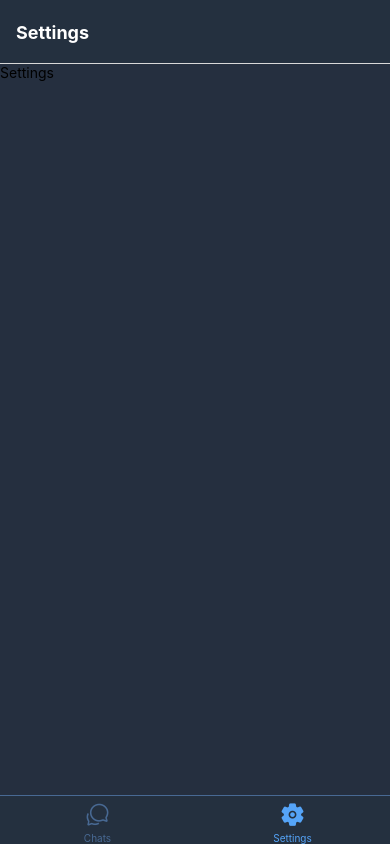
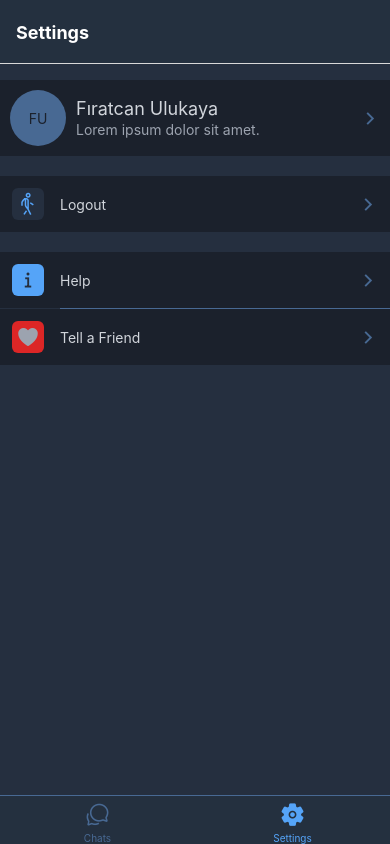
Before and after one commit to ACECLEZ/privatePWC, a React Native app: screen /Settings in a window 390 px wide. Built offline with nearby package versions, Linux system fonts and the light colour scheme.

Commit message:
create settings scree

```diff
--- a/components/ContactRow.jsx
+++ b/components/ContactRow.jsx
@@ -3,11 +3,9 @@ import {Ionicons} from "@expo/vector-icons";
 import {colors} from "../config/constants";
 import React from "react";
 
-const ContactRow = ({name, subtitle, onPress}) => {
+const ContactRow = ({name, subtitle, onPress, style}) => {
     return (
-        <TouchableOpacity onPress={onPress}>
-            <View style={styles.row}>
-
+        <TouchableOpacity style={[styles.row, style]} onPress={onPress}>
             <View style={styles.avatar}>
                 <Text
                     style={styles.avatarLabel}>{name.split(' ').reduce((prev, current) => `${prev}${current[0]}`, '')}</Text>
@@ -18,7 +16,6 @@ const ContactRow = ({name, subtitle, onPress}) => {
                 <Text style={styles.subtitle}>{subtitle}</Text>
             </View>
             <Ionicons name="chevron-forward-outline" size={20} color={colors.secondaryColorAlt}/>
-            </View>
         </TouchableOpacity>
     )
 }
@@ -27,10 +24,6 @@ const styles = StyleSheet.create({
     row: {
         paddingHorizontal: 10,
         paddingVertical: 10,
-        borderStyle: 'solid',
-        borderBottomWidth: 1,
-        borderColor: colors.secondaryColorAlt,
-        marginBottom: 10,
         flexDirection: 'row',
         alignItems: 'center',
     },
@@ -39,12 +32,12 @@ const styles = StyleSheet.create({
     },
     name: {
         fontSize: 18,
-        color: '#D1D5DB'
+        color: colors.primaryTextColor
     },
     subtitle: {
         marginTop: 2,
         fontSize: 14,
-        color: '#9CA3AF'
+        color: colors.secondaryTextColor
     },
     avatar: {
         width: 56,
@@ -54,7 +47,11 @@ const styles = StyleSheet.create({
         justifyContent: 'center',
         alignItems: 'center',
         marginRight: 10,
+    },
+    avatarLabel: {
+        color: colors.secondaryColor
     }
+
 })
 
 export default ContactRow;
--- /dev/null
+++ b/components/Divider.jsx
@@ -0,0 +1,19 @@
+import React from 'react';
+import {View, StyleSheet} from "react-native";
+import {colors} from "../config/constants";
+
+const Divider = () => {
+    return (
+        <View style={styles.div}/>
+    )
+}
+
+const styles = StyleSheet.create({
+    div: {
+        height: StyleSheet.hairlineWidth,
+        backgroundColor: colors.secondaryColorAlt,
+        marginStart: 60,
+    }
+})
+
+export default Divider;
--- /dev/null
+++ b/components/SettingsBtn.jsx
@@ -0,0 +1,40 @@
+import React from 'react';
+import {StyleSheet, Text, TouchableOpacity, View} from "react-native";
+import {Ionicons} from "@expo/vector-icons";
+import {colors} from "../config/constants";
+
+const SettingsBtn = ({title, icon, iconColor, iconBgColor}) => {
+    return(
+        <TouchableOpacity style={styles.btn}>
+            <View style={[styles.iconContainer, {backgroundColor: iconBgColor}]}>
+                <Ionicons name={icon} size={24} color={iconColor}/>
+            </View>
+            <Text style={styles.title}>{title}</Text>
+            <Ionicons name="chevron-forward-outline" size={20} color={colors.secondaryColorAlt}/>
+        </TouchableOpacity>
+    )
+}
+
+const styles = StyleSheet.create({
+    btn: {
+        paddingVertical: 12,
+        paddingHorizontal: 12,
+        backgroundColor: colors.secondaryColor,
+        flexDirection: 'row',
+        alignItems: 'center',
+    },
+    iconContainer: {
+        width: 32,
+        height: 32,
+        borderRadius: 6,
+        alignItems: 'center',
+        justifyContent: 'center',
+    },
+    title: {
+        color: colors.primaryTextColor,
+        marginStart: 16,
+        flex: 1
+    }
+})
+
+export default SettingsBtn;
--- a/config/constants.js
+++ b/config/constants.js
@@ -3,5 +3,7 @@ export const colors = {
     "secondaryColor": "rgb(27, 33, 44)",
     "primaryColorAlt": "rgb(36, 48, 63)",
     "secondaryColorAlt": "rgb(72, 105, 147)",
-    "thirdColor": "rgb(85, 164, 248)"
+    "thirdColor": "rgb(85, 164, 248)",
+    "primaryTextColor": "#D1D5DB",
+    "secondaryTextColor": "#9CA3AF"
 }
--- a/screens/ChatList.jsx
+++ b/screens/ChatList.jsx
@@ -1,6 +1,7 @@
 import React from 'react';
 import {ScrollView, Alert} from "react-native";
 import ContactRow from "../components/ContactRow";
+import Divider from "../components/Divider";
 
 const chats = [
     {
@@ -21,7 +22,10 @@ const ChatList = () => {
     return (
         <ScrollView>
             {chats.map((chat, index) => (
-                <ContactRow key={index} {...chat}/>
+                <React.Fragment key={index}>
+                    <ContactRow {...chat}/>
+                    <Divider/>
+                </React.Fragment>
             ))}
         </ScrollView>
     )
--- a/screens/Settings.jsx
+++ b/screens/Settings.jsx
@@ -1,10 +1,40 @@
 import React from 'react';
-import {Text} from "react-native";
+import {View, StyleSheet} from "react-native";
+import ContactRow from "../components/ContactRow";
+import {colors} from "../config/constants";
+import Divider from "../components/Divider";
+import SettingsBtn from "../components/SettingsBtn";
 
 const Settings = () => {
-    return(
-        <Text>Settings</Text>
+    return (
+        <View>
+            <ContactRow name="Fıratcan Ulukaya" subtitle="Lorem ipsum dolor sit amet." style={styles.settingsRow}/>
+
+            <View style={{marginTop: 20}}>
+                <SettingsBtn icon="walk-outline" title="Logout"
+                             iconColor={colors.thirdColor}
+                             iconBgColor={colors.primaryColor}/>
+            </View>
+
+            <View style={{marginTop: 20}}>
+                <SettingsBtn icon="information-outline" title="Help"
+                             iconColor={colors.primaryColor}
+                             iconBgColor={colors.thirdColor}/>
+                <Divider/>
+                <SettingsBtn icon="heart" title="Tell a Friend"
+                             iconColor={colors.secondaryTextColor}
+                             iconBgColor={"#DC2626"}/>
+            </View>
+
+        </View>
     )
 }
 
+const styles = StyleSheet.create({
+    settingsRow: {
+        backgroundColor: colors.secondaryColor,
+        marginTop: 16,
+    }
+});
+
 export default Settings;
```
Lines whose indentation alone changed are shown as unchanged.
